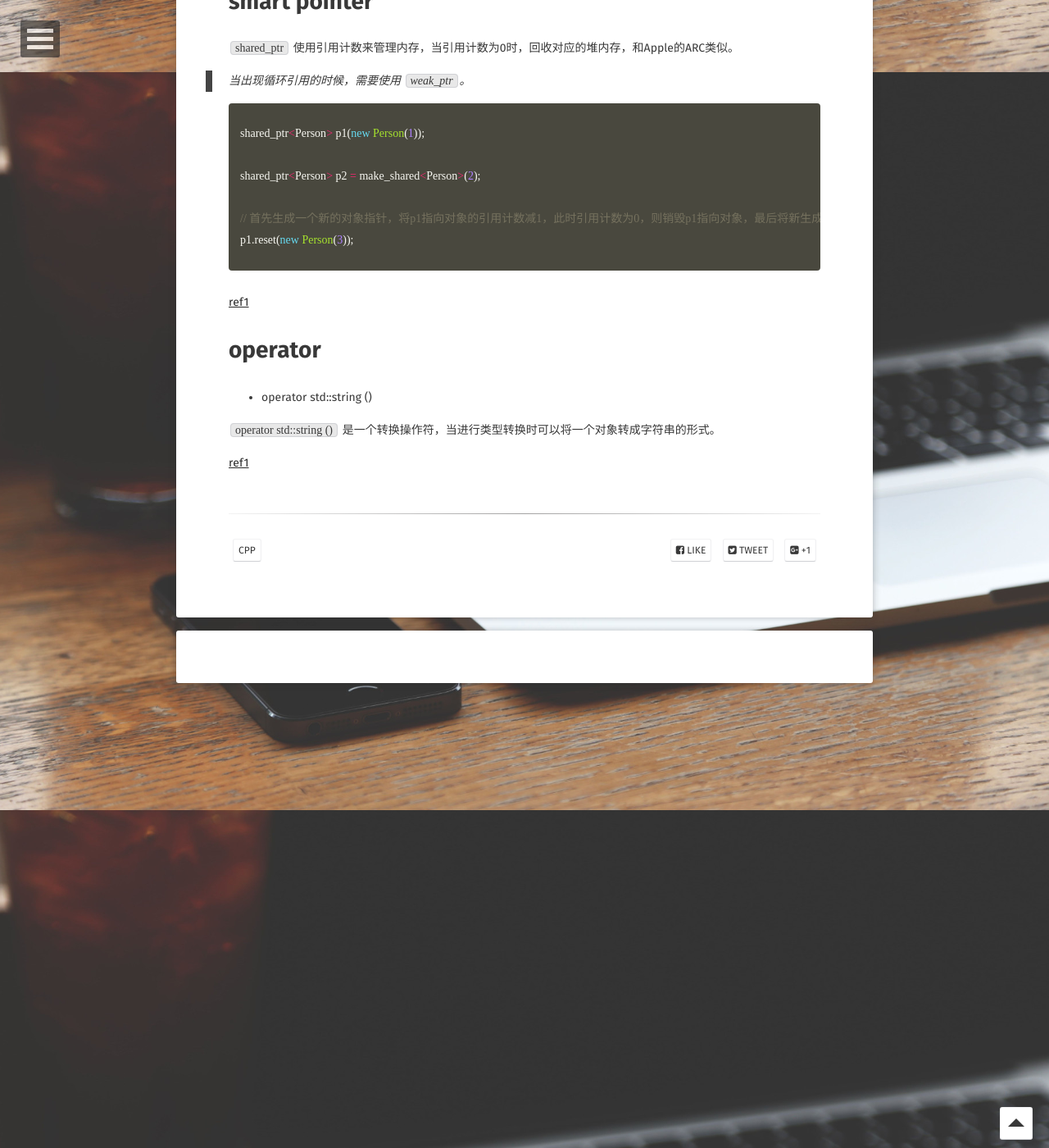
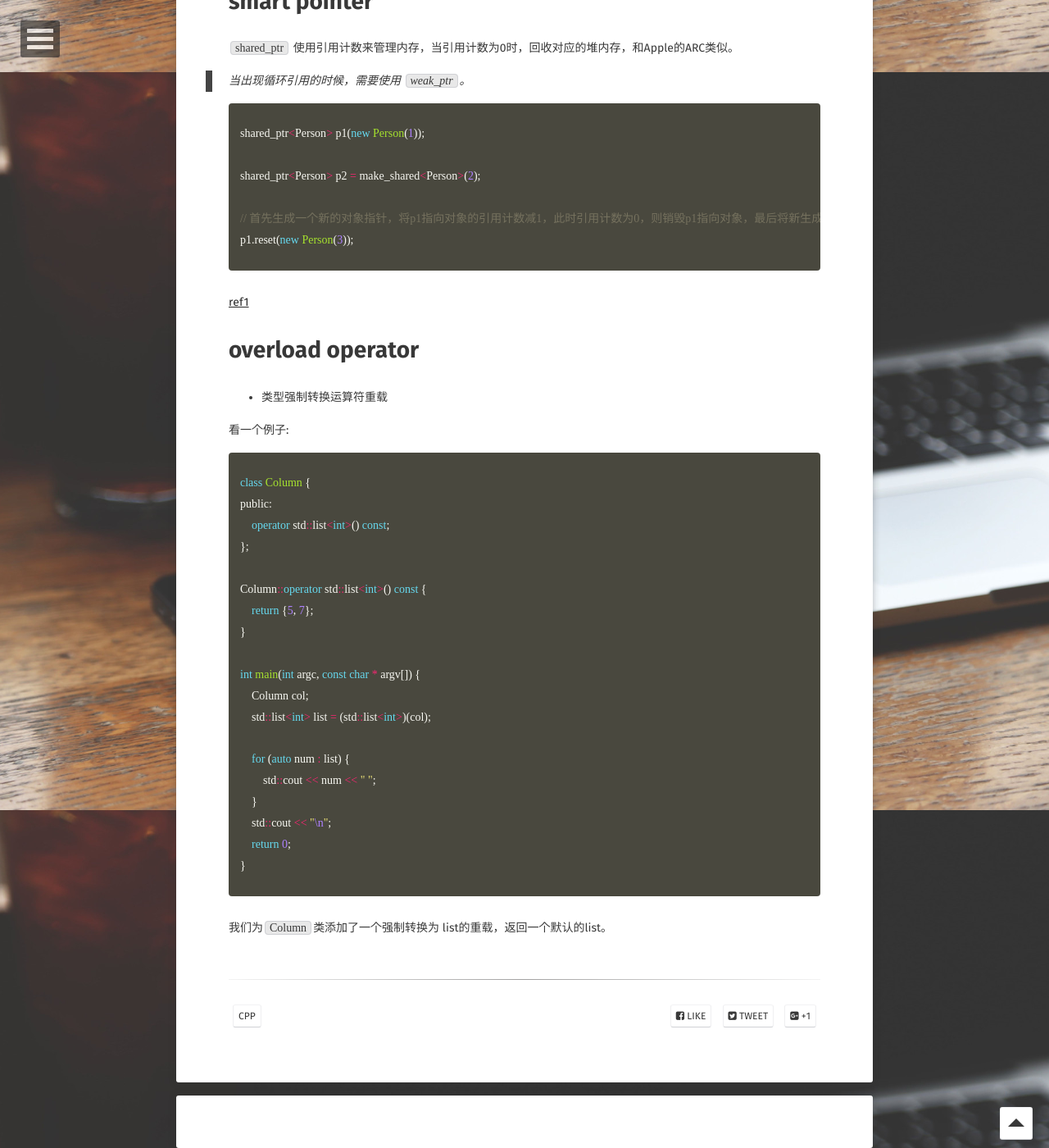
Before and after one commit to longjianjiang/longjianjiang.github.io, a Jekyll site: the page built from _posts/2019-02-27-Cpp-note.md, in a window 1280 px wide and 1400 px high, scrolled down 4412 px. Shown: the whole window at 82% size. Built offline with Jekyll 4.4.1, drawn with Linux system fonts in a browser that asks for light colours; some web fonts are replaced; comment, search, counter and statistics services are not loaded.

Commit message:
Update(auto commit)

```diff
--- a/_posts/2019-02-27-Cpp-note.md
+++ b/_posts/2019-02-27-Cpp-note.md
@@ -180,10 +180,32 @@ p1.reset(new Person(3));
 
 [ref1](https://www.cnblogs.com/jiayayao/p/6128877.html)
 
-# operator
+# overload operator
 
-- operator std::string ()
+- 类型强制转换运算符重载
 
-`operator std::string ()` 是一个转换操作符，当进行类型转换时可以将一个对象转成字符串的形式。
+看一个例子:
 
-[ref1](https://stackoverflow.com/questions/3044690/operator-stdstring-const)
+{% highlight cpp %}
+class Column {
+public:
+    operator std::list<int>() const;
+};
+
+Column::operator std::list<int>() const {
+    return {5, 7};
+}
+
+int main(int argc, const char * argv[]) {
+    Column col;
+    std::list<int> list = (std::list<int>)(col);
+
+    for (auto num : list) {
+        std::cout << num << " ";
+    }
+    std::cout << "\n";
+    return 0;
+}
+{% endhighlight %}
+
+我们为`Column`类添加了一个强制转换为 list的重载，返回一个默认的list。
```
